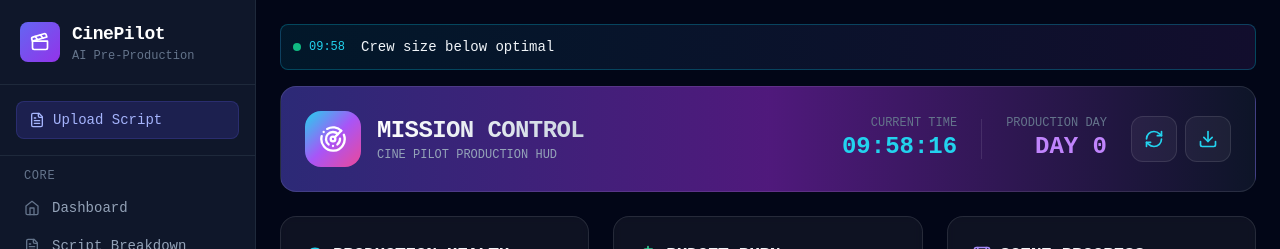
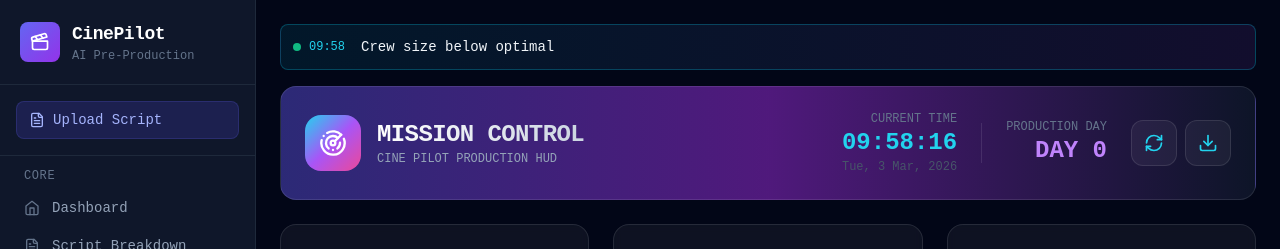
Before and after one commit to Gclaw-GMS/cinepilot, a Next.js app in the folder frontend/: page /mission-control in a window 1280 px wide. Shown: the top 249 px of the page. Built offline with nearby package versions, Linux system fonts and the light colour scheme; no server answers; the database is empty.

Commit message:
Mission Control: Add date display to clock widget
- Display current date below time in the clock widget
- Shows formatted date in Indian format (weekday, day, month, year)
- Improves professional appearance of the production dashboard

```diff
--- a/frontend/app/mission-control/page.tsx
+++ b/frontend/app/mission-control/page.tsx
@@ -231,6 +231,9 @@ export default function MissionControl() {
               <p className="text-xs text-slate-500 font-mono">CURRENT TIME</p>
               <p className="text-2xl font-mono font-bold text-cyan-400">
                 {time.toLocaleTimeString('en-US', { hour12: false })}
+              </p>
+              <p className="text-xs text-slate-600 font-mono">
+                {time.toLocaleDateString('en-IN', { weekday: 'short', day: 'numeric', month: 'short', year: 'numeric' })}
               </p>
             </div>
             <div className="w-px h-10 bg-white/10" />
```
